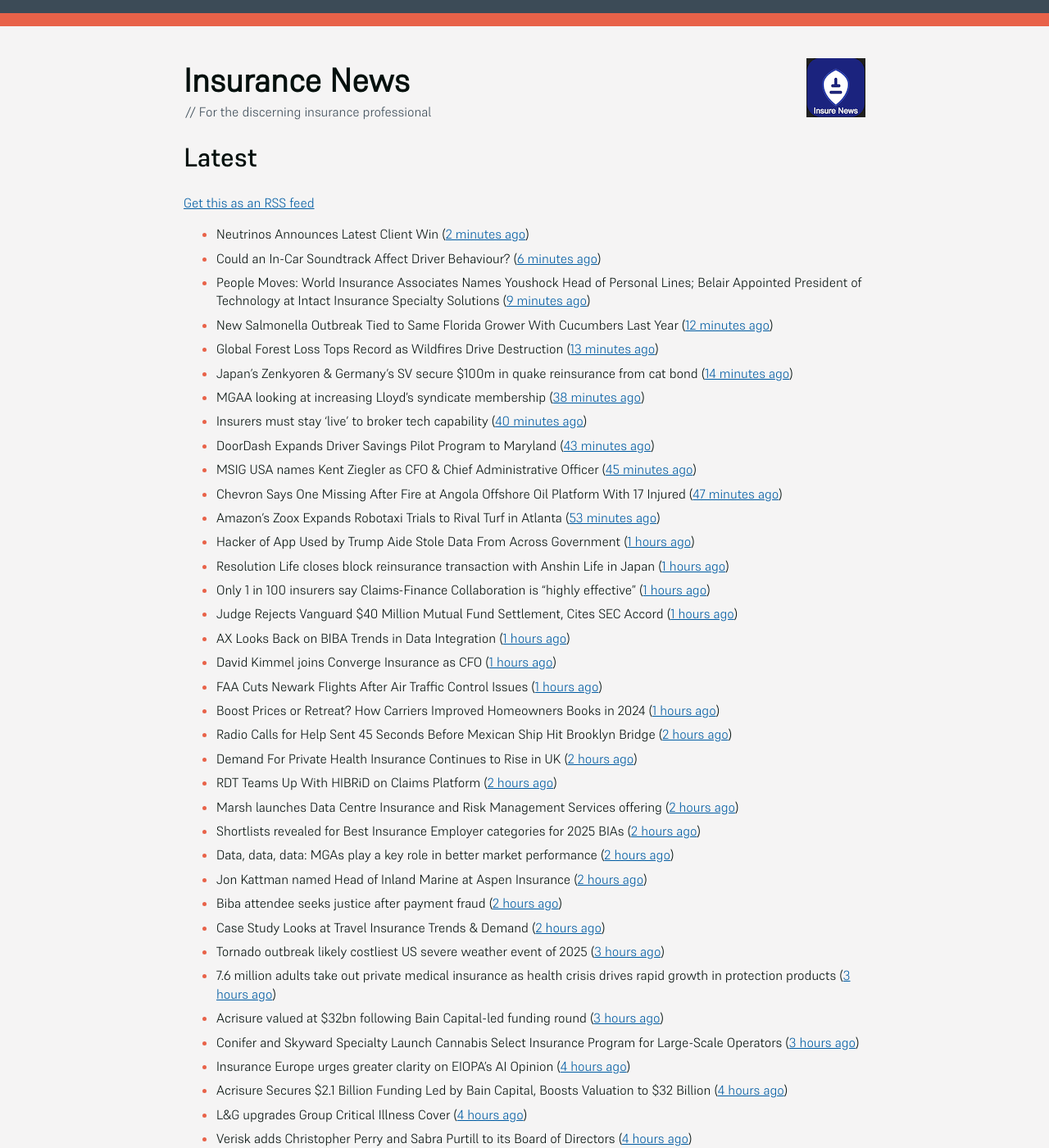
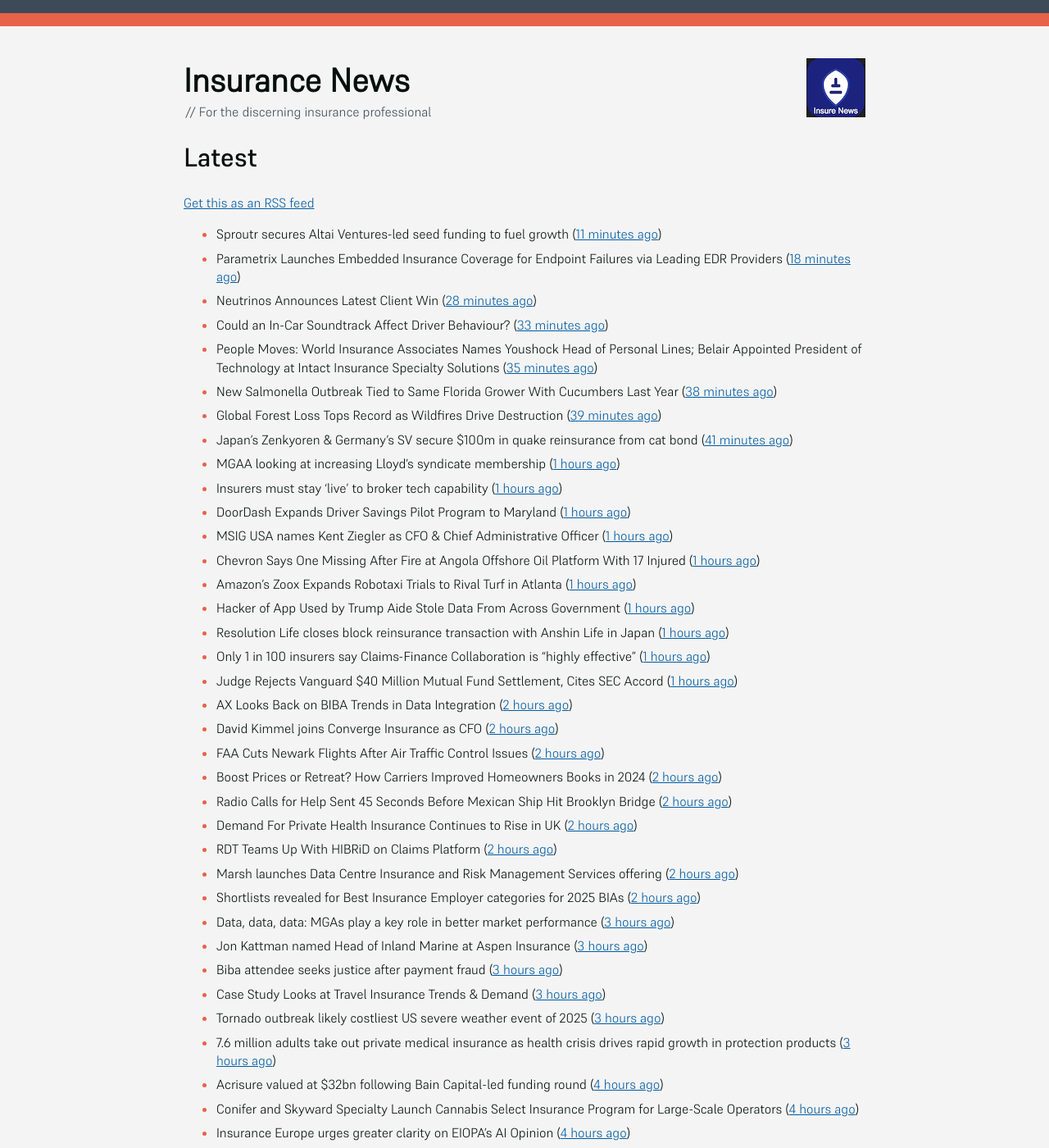
Before and after one commit to mat-0/feeds.thechels.uk, a Jekyll site: the page built from index.md, in a window 1280 px wide and 1400 px high. Shown: the whole window at 82% size. Built offline with Jekyll 4.4.1, drawn with Linux system fonts in a browser that asks for light colours; some of the changed text lies outside the part shown.

Commit message:
New Feed

```diff
--- a/index.md
+++ b/index.md
@@ -8,72 +8,73 @@ description: Latest Updates
 [Get this as an RSS feed](/feed.rss)
 
 <!-- news_marker starts -->
-- Neutrinos Announces Latest Client Win ([2 minutes ago](https://insurance-edge.net/2025/05/21/neutrinos-announces-latest-client-win/))
-- Could an In-Car Soundtrack Affect Driver Behaviour? ([6 minutes ago](https://insurance-edge.net/2025/05/21/could-an-in-car-soundtrack-affect-driver-behaviour/))
-- People Moves: World Insurance Associates Names Youshock Head of Personal Lines; Belair Appointed President of Technology at Intact Insurance Specialty Solutions ([9 minutes ago](https://www.insurancejournal.com/news/national/2025/05/21/824508.htm))
-- New Salmonella Outbreak Tied to Same Florida Grower With Cucumbers Last Year ([12 minutes ago](https://www.insurancejournal.com/news/southeast/2025/05/21/824621.htm))
-- Global Forest Loss Tops Record as Wildfires Drive Destruction ([13 minutes ago](https://www.insurancejournal.com/news/international/2025/05/21/824618.htm))
-- Japan’s Zenkyoren & Germany’s SV secure $100m in quake reinsurance from cat bond ([14 minutes ago](https://www.reinsurancene.ws/japans-zenkyoren-germanys-sv-secure-100m-in-quake-reinsurance-from-cat-bond/))
-- MGAA looking at increasing Lloyd’s syndicate membership ([38 minutes ago](https://www.postonline.co.uk/news/7957794/mgaa-looking-at-increasing-lloyd%E2%80%99s-syndicate-membership))
-- Insurers must stay ‘live’ to broker tech capability ([40 minutes ago](https://www.postonline.co.uk/broker/7957792/insurers-must-stay-%E2%80%98live%E2%80%99-to-broker-tech-capability))
-- DoorDash Expands Driver Savings Pilot Program to Maryland ([43 minutes ago](https://www.insurancejournal.com/news/east/2025/05/21/824599.htm))
-- MSIG USA names Kent Ziegler as CFO & Chief Administrative Officer ([45 minutes ago](https://www.reinsurancene.ws/msig-usa-names-kent-ziegler-as-cfo-chief-administrative-officer/))
-- Chevron Says One Missing After Fire at Angola Offshore Oil Platform With 17 Injured ([47 minutes ago](https://www.insurancejournal.com/news/international/2025/05/21/824603.htm))
-- Amazon’s Zoox Expands Robotaxi Trials to Rival Turf in Atlanta ([53 minutes ago](https://www.insurancejournal.com/news/southeast/2025/05/21/824605.htm))
+- Sproutr secures Altai Ventures-led seed funding to fuel growth ([11 minutes ago](https://www.reinsurancene.ws/sproutr-secures-altai-ventures-led-seed-funding-to-fuel-growth/))
+- Parametrix Launches Embedded Insurance Coverage for Endpoint Failures via Leading EDR Providers ([18 minutes ago](https://www.insurtechinsights.com/parametrix-launches-embedded-insurance-coverage-for-endpoint-failures-via-leading-edr-providers/))
+- Neutrinos Announces Latest Client Win ([28 minutes ago](https://insurance-edge.net/2025/05/21/neutrinos-announces-latest-client-win/))
+- Could an In-Car Soundtrack Affect Driver Behaviour? ([33 minutes ago](https://insurance-edge.net/2025/05/21/could-an-in-car-soundtrack-affect-driver-behaviour/))
+- People Moves: World Insurance Associates Names Youshock Head of Personal Lines; Belair Appointed President of Technology at Intact Insurance Specialty Solutions ([35 minutes ago](https://www.insurancejournal.com/news/national/2025/05/21/824508.htm))
+- New Salmonella Outbreak Tied to Same Florida Grower With Cucumbers Last Year ([38 minutes ago](https://www.insurancejournal.com/news/southeast/2025/05/21/824621.htm))
+- Global Forest Loss Tops Record as Wildfires Drive Destruction ([39 minutes ago](https://www.insurancejournal.com/news/international/2025/05/21/824618.htm))
+- Japan’s Zenkyoren & Germany’s SV secure $100m in quake reinsurance from cat bond ([41 minutes ago](https://www.reinsurancene.ws/japans-zenkyoren-germanys-sv-secure-100m-in-quake-reinsurance-from-cat-bond/))
+- MGAA looking at increasing Lloyd’s syndicate membership ([1 hours ago](https://www.postonline.co.uk/news/7957794/mgaa-looking-at-increasing-lloyd%E2%80%99s-syndicate-membership))
+- Insurers must stay ‘live’ to broker tech capability ([1 hours ago](https://www.postonline.co.uk/broker/7957792/insurers-must-stay-%E2%80%98live%E2%80%99-to-broker-tech-capability))
+- DoorDash Expands Driver Savings Pilot Program to Maryland ([1 hours ago](https://www.insurancejournal.com/news/east/2025/05/21/824599.htm))
+- MSIG USA names Kent Ziegler as CFO & Chief Administrative Officer ([1 hours ago](https://www.reinsurancene.ws/msig-usa-names-kent-ziegler-as-cfo-chief-administrative-officer/))
+- Chevron Says One Missing After Fire at Angola Offshore Oil Platform With 17 Injured ([1 hours ago](https://www.insurancejournal.com/news/international/2025/05/21/824603.htm))
+- Amazon’s Zoox Expands Robotaxi Trials to Rival Turf in Atlanta ([1 hours ago](https://www.insurancejournal.com/news/southeast/2025/05/21/824605.htm))
 - Hacker of App Used by Trump Aide Stole Data From Across Government ([1 hours ago](https://www.insurancejournal.com/news/national/2025/05/21/824594.htm))
 - Resolution Life closes block reinsurance transaction with Anshin Life in Japan ([1 hours ago](https://www.reinsurancene.ws/resolution-life-closes-block-reinsurance-transaction-with-anshin-life-in-japan/))
 - Only 1 in 100 insurers say Claims-Finance Collaboration is “highly effective” ([1 hours ago](https://ifamagazine.com/only-1-in-100-insurers-say-claims-finance-collaboration-is-highly-effective/))
 - Judge Rejects Vanguard $40 Million Mutual Fund Settlement, Cites SEC Accord ([1 hours ago](https://www.insurancejournal.com/news/east/2025/05/21/824595.htm))
-- AX Looks Back on BIBA Trends in Data Integration ([1 hours ago](https://insurance-edge.net/2025/05/21/ax-looks-back-on-biba-trends-in-data-integration/))
-- David Kimmel joins Converge Insurance as CFO ([1 hours ago](https://www.reinsurancene.ws/david-kimmel-joins-converge-insurance-as-cfo/))
-- FAA Cuts Newark Flights After Air Traffic Control Issues ([1 hours ago](https://www.insurancejournal.com/news/east/2025/05/21/824589.htm))
-- Boost Prices or Retreat? How Carriers Improved Homeowners Books in 2024 ([1 hours ago](https://www.insurancejournal.com/news/national/2025/05/21/824587.htm))
+- AX Looks Back on BIBA Trends in Data Integration ([2 hours ago](https://insurance-edge.net/2025/05/21/ax-looks-back-on-biba-trends-in-data-integration/))
+- David Kimmel joins Converge Insurance as CFO ([2 hours ago](https://www.reinsurancene.ws/david-kimmel-joins-converge-insurance-as-cfo/))
+- FAA Cuts Newark Flights After Air Traffic Control Issues ([2 hours ago](https://www.insurancejournal.com/news/east/2025/05/21/824589.htm))
+- Boost Prices or Retreat? How Carriers Improved Homeowners Books in 2024 ([2 hours ago](https://www.insurancejournal.com/news/national/2025/05/21/824587.htm))
 - Radio Calls for Help Sent 45 Seconds Before Mexican Ship Hit Brooklyn Bridge ([2 hours ago](https://www.insurancejournal.com/news/east/2025/05/21/824582.htm))
 - Demand For Private Health Insurance Continues to Rise in UK ([2 hours ago](https://insurance-edge.net/2025/05/21/demand-for-private-health-insurance-continues-to-rise-in-uk/))
 - RDT Teams Up With HIBRiD on Claims Platform ([2 hours ago](https://insurance-edge.net/2025/05/21/rdt-teams-up-with-hibrid-on-claims-platform/))
 - Marsh launches Data Centre Insurance and Risk Management Services offering ([2 hours ago](https://www.reinsurancene.ws/marsh-launches-data-centre-insurance-and-risk-management-services-offering/))
 - Shortlists revealed for Best Insurance Employer categories for 2025 BIAs ([2 hours ago](https://www.postonline.co.uk/broker/7957793/shortlists-revealed-for-best-insurance-employer-categories-for-2025-bias))
-- Data, data, data: MGAs play a key role in better market performance ([2 hours ago](https://www.insurancebusinessmag.com/uk/news/columns/data-data-data-mgas-play-a-key-role-in-better-market-performance-536399.aspx))
-- Jon Kattman named Head of Inland Marine at Aspen Insurance ([2 hours ago](https://www.reinsurancene.ws/jon-kattman-named-head-of-inland-marine-at-aspen-insurance/))
-- Biba attendee seeks justice after payment fraud ([2 hours ago](https://www.postonline.co.uk/news/7957800/biba-attendee-seeks-justice-after-payment-fraud))
-- Case Study Looks at Travel Insurance Trends & Demand ([2 hours ago](https://insurance-edge.net/2025/05/21/case-study-looks-at-travel-insurance-trends-demand/))
+- Data, data, data: MGAs play a key role in better market performance ([3 hours ago](https://www.insurancebusinessmag.com/uk/news/columns/data-data-data-mgas-play-a-key-role-in-better-market-performance-536399.aspx))
+- Jon Kattman named Head of Inland Marine at Aspen Insurance ([3 hours ago](https://www.reinsurancene.ws/jon-kattman-named-head-of-inland-marine-at-aspen-insurance/))
+- Biba attendee seeks justice after payment fraud ([3 hours ago](https://www.postonline.co.uk/news/7957800/biba-attendee-seeks-justice-after-payment-fraud))
+- Case Study Looks at Travel Insurance Trends & Demand ([3 hours ago](https://insurance-edge.net/2025/05/21/case-study-looks-at-travel-insurance-trends-demand/))
 - Tornado outbreak likely costliest US severe weather event of 2025 ([3 hours ago](https://www.reinsurancene.ws/tornado-outbreak-likely-costliest-us-severe-weather-event-of-2025/))
 - 7.6 million adults take out private medical insurance as health crisis drives rapid growth in protection products ([3 hours ago](https://ifamagazine.com/7-6-million-adults-take-out-private-medical-insurance-as-health-crisis-drives-rapid-growth-in-protection-products/))
-- Acrisure valued at $32bn following Bain Capital-led funding round ([3 hours ago](https://www.postonline.co.uk/broker/7957799/acrisure-valued-at-32bn-following-bain-capital-led-funding-round))
-- Conifer and Skyward Specialty Launch Cannabis Select Insurance Program for Large-Scale Operators ([3 hours ago](https://www.insurtechinsights.com/conifer-and-skyward-specialty-launch-cannabis-select-insurance-program-for-large-scale-operators/))
+- Acrisure valued at $32bn following Bain Capital-led funding round ([4 hours ago](https://www.postonline.co.uk/broker/7957799/acrisure-valued-at-32bn-following-bain-capital-led-funding-round))
+- Conifer and Skyward Specialty Launch Cannabis Select Insurance Program for Large-Scale Operators ([4 hours ago](https://www.insurtechinsights.com/conifer-and-skyward-specialty-launch-cannabis-select-insurance-program-for-large-scale-operators/))
 - Insurance Europe urges greater clarity on EIOPA’s AI Opinion ([4 hours ago](https://www.reinsurancene.ws/insurance-europe-urges-greater-clarity-on-eiopas-ai-opinion/))
 - Acrisure Secures $2.1 Billion Funding Led by Bain Capital, Boosts Valuation to $32 Billion ([4 hours ago](https://www.insurtechinsights.com/acrisure-secures-2-1-billion-funding-led-by-bain-capital-boosts-valuation-to-32-billion/))
-- L&G upgrades Group Critical Illness Cover ([4 hours ago](https://ifamagazine.com/lg-upgrades-group-critical-illness-cover/))
-- Verisk adds Christopher Perry and Sabra Purtill to its Board of Directors ([4 hours ago](https://www.reinsurancene.ws/verisk-adds-christopher-perry-and-sabra-purtill-to-its-board-of-directors/))
-- Cutting through the complexity of protection products ([4 hours ago](https://ifamagazine.com/cutting-through-the-complexity-of-protection-products/))
-- Third Point aims to transition Malibu Life Re into London-listed reinsurance platform ([5 hours ago](https://www.reinsurancene.ws/third-point-aims-to-transition-malibu-life-re-into-london-listed-reinsurance-platform/))
+- L&G upgrades Group Critical Illness Cover ([5 hours ago](https://ifamagazine.com/lg-upgrades-group-critical-illness-cover/))
+- Verisk adds Christopher Perry and Sabra Purtill to its Board of Directors ([5 hours ago](https://www.reinsurancene.ws/verisk-adds-christopher-perry-and-sabra-purtill-to-its-board-of-directors/))
+- Cutting through the complexity of protection products ([5 hours ago](https://ifamagazine.com/cutting-through-the-complexity-of-protection-products/))
 - Recent power cuts highlight coverage disparities ([5 hours ago](https://www.postonline.co.uk/commercial/7957791/recent-power-cuts-highlight-coverage-disparities))
-- Marks & Spencer Says Cyberattack to Cost £300 Million ([5 hours ago](https://www.insurancejournal.com/news/international/2025/05/21/824570.htm))
+- Marks & Spencer Says Cyberattack to Cost £300 Million ([6 hours ago](https://www.insurancejournal.com/news/international/2025/05/21/824570.htm))
 - How Aviva is redefining mid-market support ([6 hours ago](https://www.insurancebusinessmag.com/uk/news/breaking-news/how-aviva-is-redefining-midmarket-support-535375.aspx))
-- Acrisure secures major capital backing to advance fintech strategy ([6 hours ago](https://www.insurancebusinessmag.com/uk/news/breaking-news/acrisure-secures-major-capital-backing-to-advance-fintech-strategy-536392.aspx))
-- Tokio Marine sees net income almost double ([6 hours ago](https://www.insurancebusinessmag.com/uk/news/breaking-news/tokio-marine-sees-net-income-almost-double-536377.aspx))
+- Acrisure secures major capital backing to advance fintech strategy ([7 hours ago](https://www.insurancebusinessmag.com/uk/news/breaking-news/acrisure-secures-major-capital-backing-to-advance-fintech-strategy-536392.aspx))
+- Tokio Marine sees net income almost double ([7 hours ago](https://www.insurancebusinessmag.com/uk/news/breaking-news/tokio-marine-sees-net-income-almost-double-536377.aspx))
 - Marks & Spencer projects massive losses after cyberattack ([7 hours ago](https://www.insurancebusinessmag.com/uk/news/cyber/marks-and-spencer-projects-massive-losses-after-cyberattack-536391.aspx))
 - Revealed – Insurance sector failing to adequately cover agriculture ([7 hours ago](https://www.insurancebusinessmag.com/uk/news/breaking-news/revealed--insurance-sector-failing-to-adequately-cover-agriculture-536376.aspx))
 - RSA launches new Forces Family Support Policy ([7 hours ago](https://www.insurancebusinessmag.com/uk/news/breaking-news/rsa-launches-new-forces-family-support-policy-536375.aspx))
 - Mental health now third leading cause of income protection claims – LV= ([7 hours ago](https://www.insurancebusinessmag.com/uk/news/life-insurance/mental-health-now-third-leading-cause-of-income-protection-claims--lv-536390.aspx))
 - Only 7% of businesses adopt parametric flood insurance ([7 hours ago](https://www.postonline.co.uk/news/7957796/only-7-of-businesses-adopt-parametric-flood-insurance))
 - Xceedance gets CII accreditation for catastrophe risk modelling training programme ([7 hours ago](https://www.insurancebusinessmag.com/uk/news/catastrophe/xceedance-gets-cii-accreditation-for-catastrophe-risk-modelling-training-programme-536374.aspx))
-- Thoma Bravo’s Nearmap to Buy Insurance Tech Firm Itel for Over $1.3B ([7 hours ago](https://www.insurancejournal.com/news/national/2025/05/21/824558.htm))
+- Thoma Bravo’s Nearmap to Buy Insurance Tech Firm Itel for Over $1.3B ([8 hours ago](https://www.insurancejournal.com/news/national/2025/05/21/824558.htm))
 - Europe’s Farm Sector Loses €28 Billion a Year From Climate Risks ([8 hours ago](https://www.insurancejournal.com/news/international/2025/05/21/824536.htm))
 - World Insurance Adds Two Agencies in South Carolina ([8 hours ago](https://www.insurancejournal.com/news/southeast/2025/05/21/824482.htm))
 - Alphabet’s Waymo Gets California Nod for Robotaxi Expansion in Bay Area ([8 hours ago](https://www.insurancejournal.com/news/west/2025/05/21/824562.htm))
 - Carrying on caravanning – courtesy of insurance ([8 hours ago](https://www.postonline.co.uk/personal/7957724/carrying-on-caravanning-%E2%80%93-courtesy-of-insurance))
 - Could aviation insurance be about to skyrocket? ([8 hours ago](https://www.postonline.co.uk/commercial/7957567/could-aviation-insurance-be-about-to-skyrocket))
 - How insurers should tackle the luxury watch theft crisis ([8 hours ago](https://www.postonline.co.uk/claims/7957407/how-insurers-should-tackle-the-luxury-watch-theft-crisis))
-- Ransomware claims costly but stabilized in 2024, Coalition ([16 hours ago](https://www.dig-in.com/news/ransomware-claims-costly-but-stabilized-in-2024-coalition))
+- Ransomware claims costly but stabilized in 2024, Coalition ([17 hours ago](https://www.dig-in.com/news/ransomware-claims-costly-but-stabilized-in-2024-coalition))
 - MGAs: Turning financial infrastructure into a strategic advantage ([17 hours ago](https://www.dig-in.com/opinion/turning-financial-infrastructure-into-a-strategic-advantage))
 - Insurers must manage governance and bias to comply with AI regulation, experts say ([17 hours ago](https://www.dig-in.com/news/ai-governance-and-bias-become-compliance-issues-for-insurers))
 - Exporters rethink routes after tariff shock – Allianz Trade ([17 hours ago](https://www.insurancebusinessmag.com/uk/news/sme/exporters-rethink-routes-after-tariff-shock--allianz-trade-536347.aspx))
 - Marsh secures navy insurance role ([18 hours ago](https://www.insurancebusinessmag.com/uk/news/marine/marsh-secures-navy-insurance-role-536336.aspx))
 - Senate Will Try to Block California Vehicle Standards to Phase Out Gas-Powered Cars ([19 hours ago](https://www.insurancejournal.com/news/west/2025/05/20/824554.htm))
-- Central US Severe Weather Outbreak Caused Billions in Damages, AccuWeather Says ([20 hours ago](https://www.insurancejournal.com/news/midwest/2025/05/20/824523.htm))
-- Ryan Specialty Acquires Irish MGU 360° Underwriting ([20 hours ago](https://www.insurancejournal.com/news/international/2025/05/20/824530.htm))
-- No NOAA Large-Disaster Data to Hurt Insurers’ Grasp of Secondary Perils, Says AM Best ([20 hours ago](https://www.insurancejournal.com/news/national/2025/05/20/824515.htm))
+- Central US Severe Weather Outbreak Caused Billions in Damages, AccuWeather Says ([21 hours ago](https://www.insurancejournal.com/news/midwest/2025/05/20/824523.htm))
+- Ryan Specialty Acquires Irish MGU 360° Underwriting ([21 hours ago](https://www.insurancejournal.com/news/international/2025/05/20/824530.htm))
+- No NOAA Large-Disaster Data to Hurt Insurers’ Grasp of Secondary Perils, Says AM Best ([21 hours ago](https://www.insurancejournal.com/news/national/2025/05/20/824515.htm))
 - Iowa-Based Ice Cream Manufacturer Issues Recall Over Plastic Concerns ([21 hours ago](https://www.insurancejournal.com/news/midwest/2025/05/20/824520.htm))
 - Stablecoin Bill Advances in US Senate in Big Win for Crypto ([22 hours ago](https://www.insurancejournal.com/news/national/2025/05/20/824512.htm))
 - Cytora and Aisix Solutions Partner to Bolster Insurers’ Wildfire Risk Management ([23 hours ago](https://www.insurtechinsights.com/cytora-and-aisix-solutions-partner-to-bolster-insurers-wildfire-risk-management/))
```
Also changed, not shown: other parts of index.md (+0 -1 lines).
